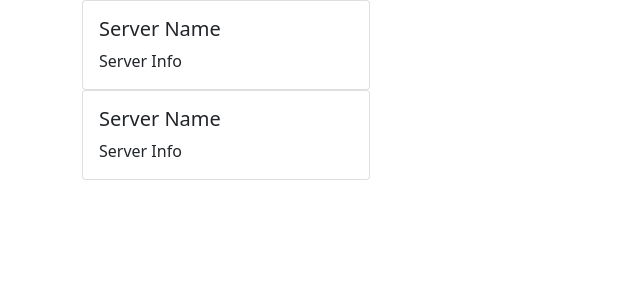
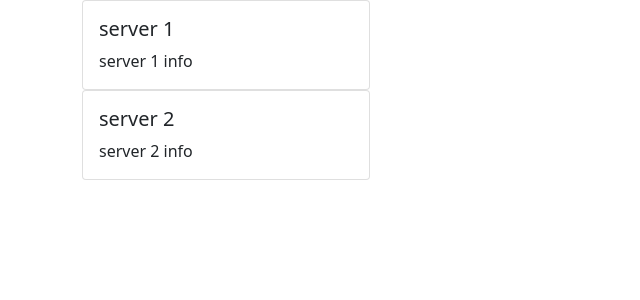
Before and after one commit to bhavikvashi1804/AngularBasics, an Angular app: page / in a window 1280 px wide. Shown: the top 300 px of the page, without its empty margins (0-640 px from the left). Built offline with nearby package versions, Linux system fonts and the light colour scheme.

Commit message:
Custom Prop Binding: Parent to Child Data Pass

```diff
--- a/src/app/app.component.html
+++ b/src/app/app.component.html
@@ -1,3 +1,6 @@
 <div class="container">
-    <app-server *ngFor="let oneServer of serverElements"></app-server>
+    <app-server
+    *ngFor="let oneServer of serverElements"
+    [serverElement]="oneServer">
+    </app-server>
 </div>
--- a/src/app/server/server.component.html
+++ b/src/app/server/server.component.html
@@ -1,7 +1,7 @@
 <div class="card" style="width: 18rem;">
     <div class="card-body">
-      <h5 class="card-title">Server Name</h5>
-      <p class="card-text">Server Info</p>
+      <h5 class="card-title">{{serverElement.name}}</h5>
+      <p class="card-text">{{serverElement.content}}</p>
 
     </div>
   </div>
--- a/src/app/server/server.component.ts
+++ b/src/app/server/server.component.ts
@@ -1,4 +1,4 @@
-import { Component, OnInit } from '@angular/core';
+import { Component, Input, OnInit } from '@angular/core';
 
 @Component({
   selector: 'app-server',
@@ -7,6 +7,7 @@ import { Component, OnInit } from '@angular/core';
 })
 export class ServerComponent implements OnInit {
 
+  @Input()
   serverElement!: {
     name: string,
     type: string,
```
